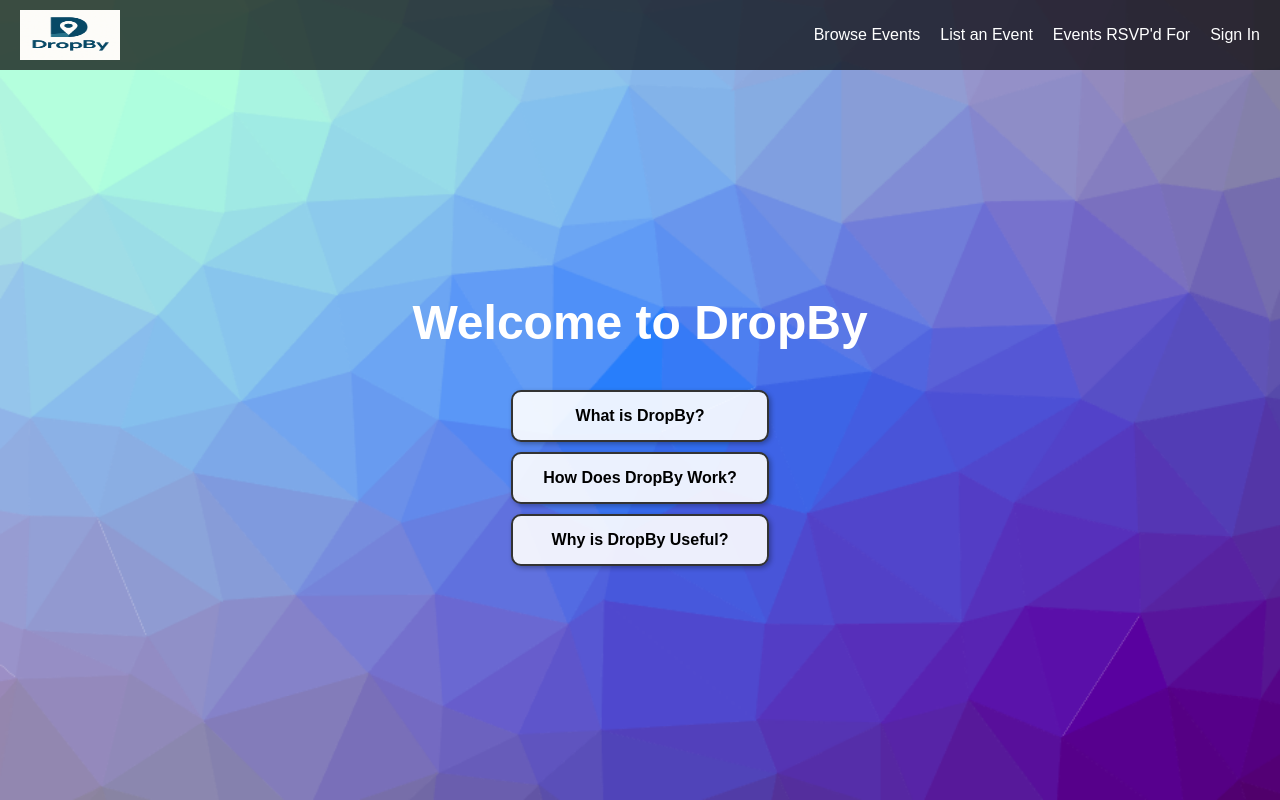
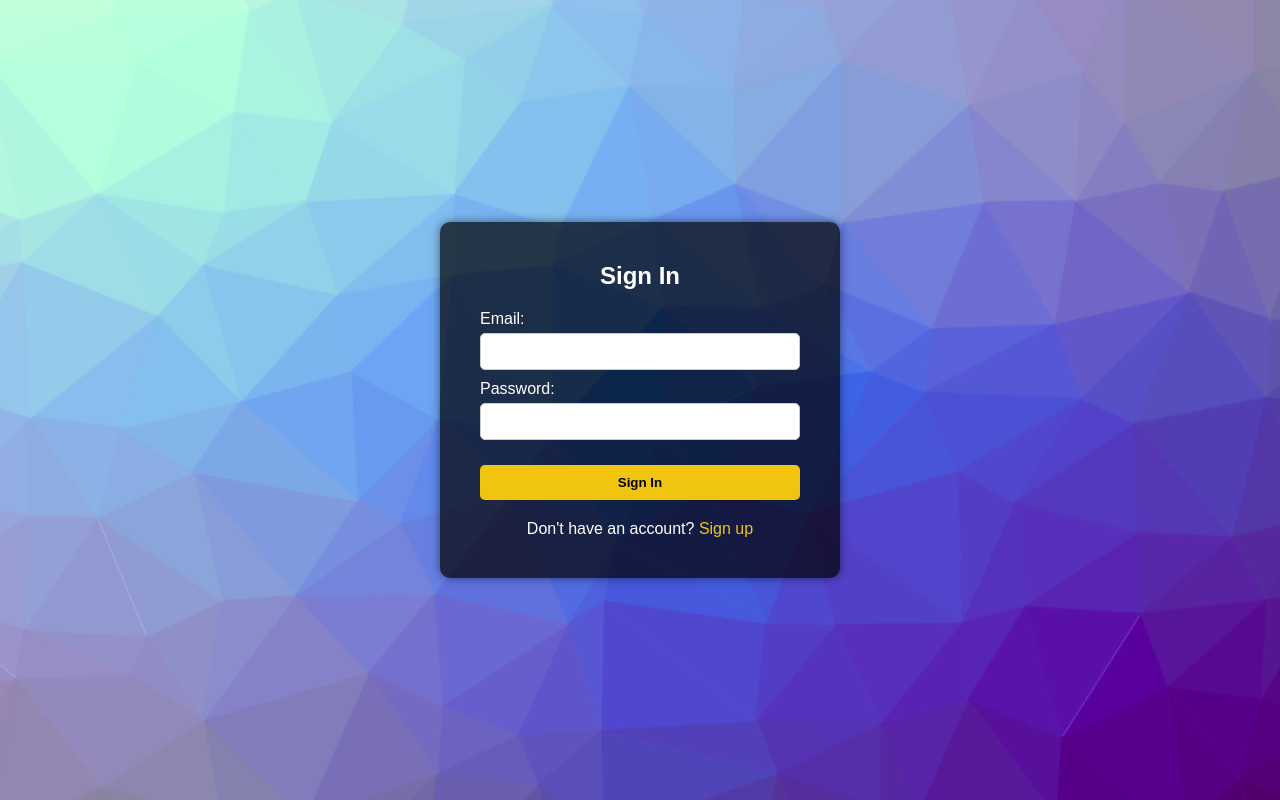
Before and after one commit to TeamDropBy/teamdropby.github.io, a Next.js app: page /sign-in in a window 1280 px wide. Built offline with nearby package versions, Linux system fonts and the light colour scheme.

Commit message:
commit1.4

```diff
--- a/src/app/sign-in/page.tsx
+++ b/src/app/sign-in/page.tsx
@@ -1,105 +1,94 @@
 'use client';
-import Head from 'next/head';
-import Image from 'next/image';
 import Link from 'next/link';
+import { useState } from 'react';
 
-export default function HomePage() {
+export default function SignInPage() {
+  const [email, setEmail] = useState('');
+  const [password, setPassword] = useState('');
+
+  const handleSubmit = (e: React.FormEvent) => {
+    e.preventDefault();
+    // Add your sign-in logic here
+    alert(`Signed in with ${email}`);
+  };
+
   return (
-    <>
-      <Head>
-        <title>DropBy - Landing Page</title>
-      </Head>
     <div
       style={{
-          margin: 0,
-          fontFamily: 'Arial, sans-serif',
+        minHeight: '100vh',
         backgroundImage: "url('/images/DropBy-Background.png')",
         backgroundSize: 'cover',
         backgroundAttachment: 'fixed',
         backgroundPosition: 'center',
-          minHeight: '100vh',
+        fontFamily: 'Arial, sans-serif',
+        display: 'flex',
+        alignItems: 'center',
+        justifyContent: 'center',
         color: 'white',
       }}
     >
-        <nav
+      <form
+        onSubmit={handleSubmit}
         style={{
-            display: 'flex',
-            justifyContent: 'space-between',
-            alignItems: 'center',
           backgroundColor: 'rgba(0, 0, 0, 0.7)',
-            padding: '10px 20px',
+          padding: '40px',
+          borderRadius: '10px',
+          boxShadow: '0 0 10px rgba(0,0,0,0.5)',
+          width: '100%',
+          maxWidth: '400px',
         }}
       >
-          <Image src="/images/DropBy-Logo.png" alt="DropBy Logo" height={50} width={100} />
-          <div style={{ display: 'flex' }}>
-            <NavLink href="/browse-events">Browse Events</NavLink>
-            <NavLink href="/list-event">List an Event</NavLink>
-            <NavLink href="/rsvp-events">Events RSVP'd For</NavLink>
-            <NavLink href="/sign-in">Sign In</NavLink>
+        <h2 style={{ marginBottom: '20px', textAlign: 'center' }}>Sign In</h2>
+
+        <label style={{ display: 'block', marginBottom: '10px' }}>
+          Email:
+          <input
+            type="email"
+            required
+            value={email}
+            onChange={(e) => setEmail(e.target.value)}
+            style={inputStyle}
+          />
+        </label>
+
+        <label style={{ display: 'block', marginBottom: '10px' }}>
+          Password:
+          <input
+            type="password"
+            required
+            value={password}
+            onChange={(e) => setPassword(e.target.value)}
+            style={inputStyle}
+          />
+        </label>
+
+        <button type="submit" style={buttonStyle}>Sign In</button>
+
+        <p style={{ marginTop: '20px', textAlign: 'center' }}>
+          Don't have an account? <Link href="/sign-up" style={{ color: '#f1c40f' }}>Sign up</Link>
+        </p>
+      </form>
     </div>
-        </nav>
-
-        <div
-          style={{
-            display: 'flex',
-            flexDirection: 'column',
-            alignItems: 'center',
-            justifyContent: 'center',
-            height: 'calc(100vh - 70px)',
-            textAlign: 'center',
-          }}
-        >
-          <h1 style={{ fontSize: 48, marginBottom: 30 }}>Welcome to DropBy</h1>
-          <div>
-            <InfoButton href="/pages/what-is-dropby">What is DropBy?</InfoButton>
-            <InfoButton href="/pages/how-it-works">How Does DropBy Work?</InfoButton>
-            <InfoButton href="/pages/why-use-dropby">Why is DropBy Useful?</InfoButton>
-          </div>
-        </div>
-      </div>
-    </>
   );
 }
 
-function NavLink({ href, children }: { href: string; children: React.ReactNode }) {
-  return (
-    <Link href={href} legacyBehavior>
-      <a
-        style={{
-          color: 'white',
-          textDecoration: 'none',
-          marginLeft: 20,
-          fontSize: 16,
-        }}
-      >
-        {children}
-      </a>
-    </Link>
-  );
-}
+const inputStyle: React.CSSProperties = {
+  width: '100%',
+  padding: '10px',
+  marginTop: '5px',
+  borderRadius: '5px',
+  border: '1px solid #ccc',
+  boxSizing: 'border-box',
+};
 
-function InfoButton({ href, children }: { href: string; children: React.ReactNode }) {
-  return (
-    <Link href={href} legacyBehavior>
-      <a
-        style={{
-          display: 'block',
-          margin: 10,
-          padding: '15px 30px',
-          backgroundColor: 'rgba(255, 255, 255, 0.9)',
+const buttonStyle: React.CSSProperties = {
+  width: '100%',
+  padding: '10px',
+  backgroundColor: '#f1c40f',
   color: 'black',
-          textDecoration: 'none',
+  border: 'none',
+  borderRadius: '5px',
+  marginTop: '15px',
   fontWeight: 'bold',
-          borderRadius: 10,
-          border: '2px solid #333',
-          boxShadow: '2px 2px 5px rgba(0, 0, 0, 0.3)',
-          transition: 'background-color 0.3s, transform 0.2s',
-        }}
-        onMouseOver={(e) => (e.currentTarget.style.backgroundColor = '#f0f0f0')}
-        onMouseOut={(e) => (e.currentTarget.style.backgroundColor = 'rgba(255, 255, 255, 0.9)')}
-      >
-        {children}
-      </a>
-    </Link>
-  );
-}
+  cursor: 'pointer',
+};
```
Lines whose indentation alone changed are shown as unchanged.
